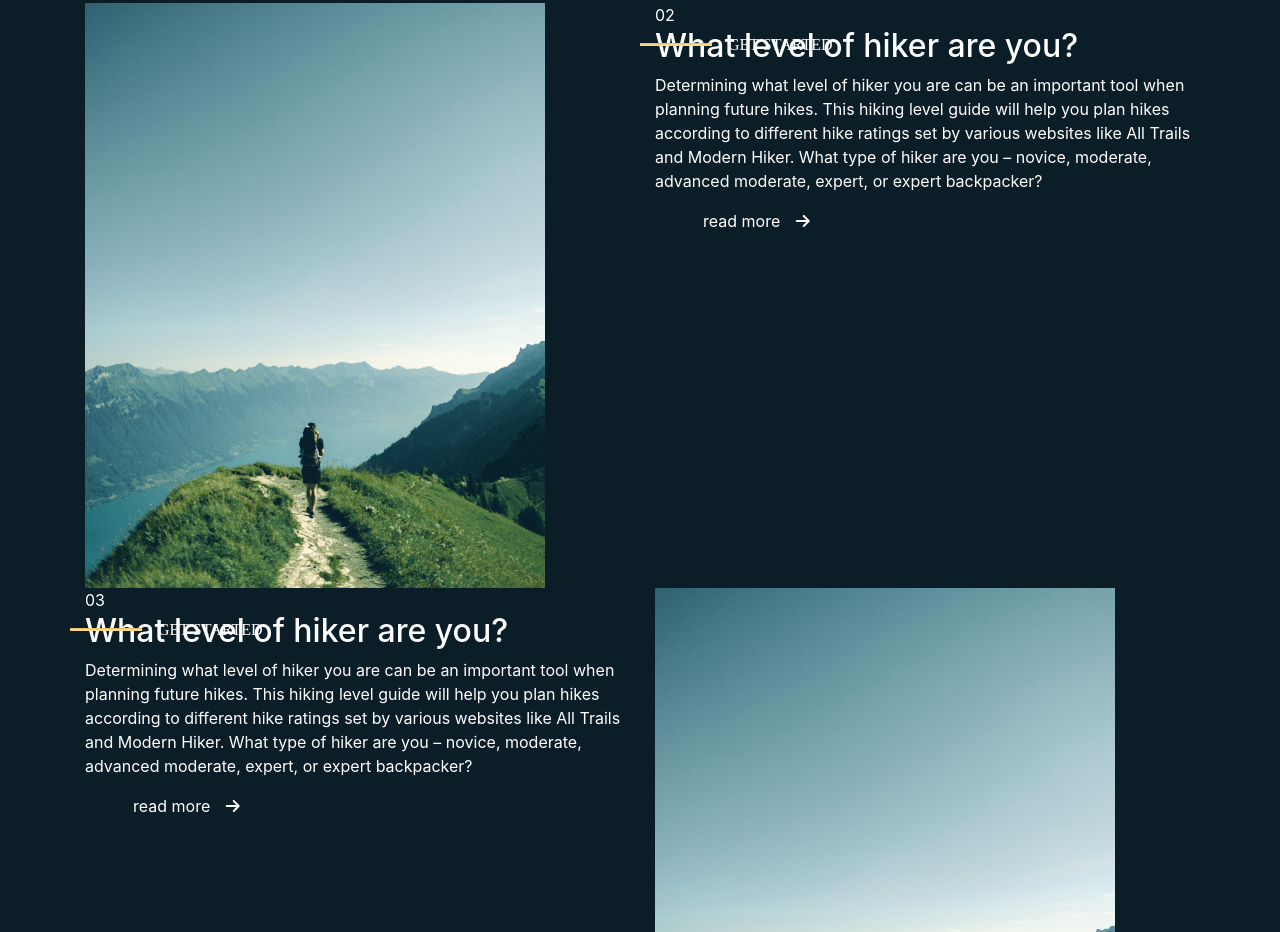
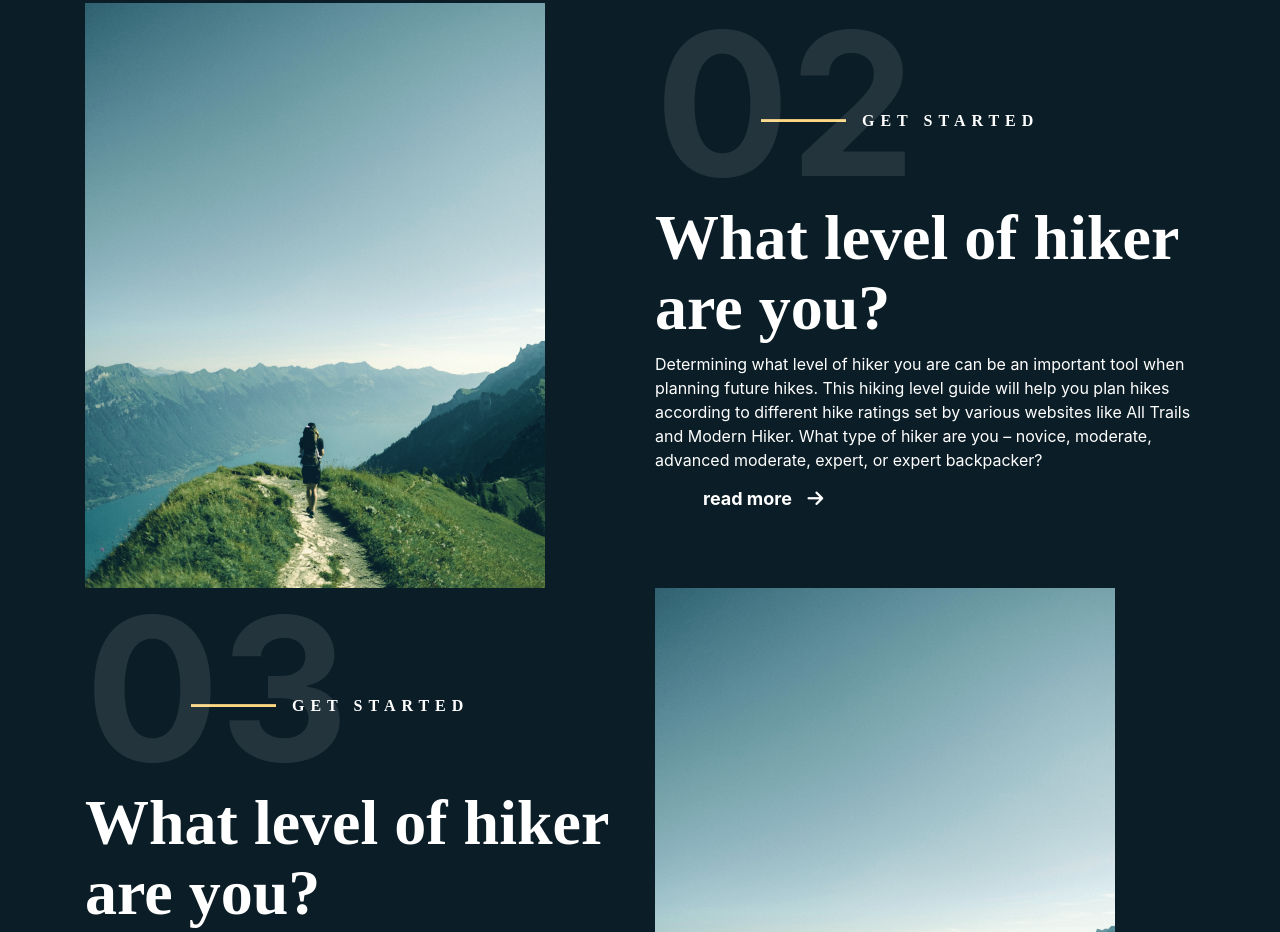
Before and after one commit to szotbalint/frontend-test-fws, a plain HTML site: page index.html in a window 1280 px wide. Shown: the part 1531-2463 px from the top of the page. Drawn offline with nearby package versions, Linux system fonts and the light colour scheme; files that its build step writes are made by us from their sources.

Commit message:
Update style.css

```diff
--- a/style.css
+++ b/style.css
@@ -1,6 +1,14 @@
 body {
     background-color: #0B1D26 !important;
     color: white !important;
+    font-family: 'Sans Serif', Arial, sans-serif;
+    font-size: 16px;
+    line-height: 32px;
+    font-weight: 500;
+}
+
+html {
+    scroll-behavior: smooth;
 }
 
 .left-side-menu {
@@ -51,7 +59,7 @@ body {
 }
 
 .line {
-    width: 72px;
+    width: 85px;
     height: 2px;
     background: #FBD784;
 }
@@ -109,15 +117,111 @@ body {
     transform: translateY(0);
 }
 
-@media (min-width: 576px) {}
+.number {
+    position: relative;
+    left: 0;
+    top: 0;
+    z-index: 1111111;
+    opacity: 0.1;
+    font-size: 200px;
+    line-height: 100%;
+    font-weight: 700;
+}
 
-@media (min-width: 768px) {}
+.line-part {
+    position: absolute;
+    top: 0;
+    left: 0;
+}
+
+.line-and-text {
+    top: 100px;
+    left: 136px;
+}
+
+.scroll-down {
+    text-decoration: none;
+    color: white;
+}
+
+.scroll-down:hover {
+    color: #fbd784;
+}
+
+.slow {
+    -vendor-animation-duration: 3s;
+    -vendor-animation-delay: 1s;
+}
+
+.get-started {
+    font-family: Montserrat;
+    font-style: normal;
+    font-weight: bold;
+    letter-spacing: 6px;
+    text-transform: uppercase;
+}
+
+.header-two {
+    font-family: Playfair Display;
+    font-style: normal;
+    font-weight: bold;
+    font-size: 64px;
+    line-height: 110%;
+}
+
+.texting {
+    font-family: Montserrat;
+    font-style: normal;
+    font-weight: 500;
+    font-size: 18px;
+    line-height: 32px;
+}
+
+.read-more {
+    font-style: normal;
+    font-weight: bold;
+    font-size: 18px;
+    line-height: 22px;
+}
+
+@media (max-width: 576px) {
+    .left-side-menu {
+        top: 87px;
+        left: -36px;
+        opacity: 0.5;
+    }
+    .left-side-menu:hover,
+    .left-side-menu:focus {
+        opacity: 0.9;
+    }
+}
+
+@media (min-width: 768px) {
+    .left-side-menu {
+        top: 87px;
+        left: -36px;
+        opacity: 0.5;
+    }
+    .left-side-menu:hover,
+    .left-side-menu:focus {
+        opacity: 0.9;
+    }
+}
 
 @media (min-width: 992px) {
     .account-item {
         position: absolute;
         top: 10px;
         right: 50px;
+    }
+    .left-side-menu {
+        top: 87px;
+        left: -36px;
+        opacity: 0.5;
+    }
+    .left-side-menu:hover,
+    .left-side-menu:focus {
+        opacity: 0.9;
     }
 }
 
```
